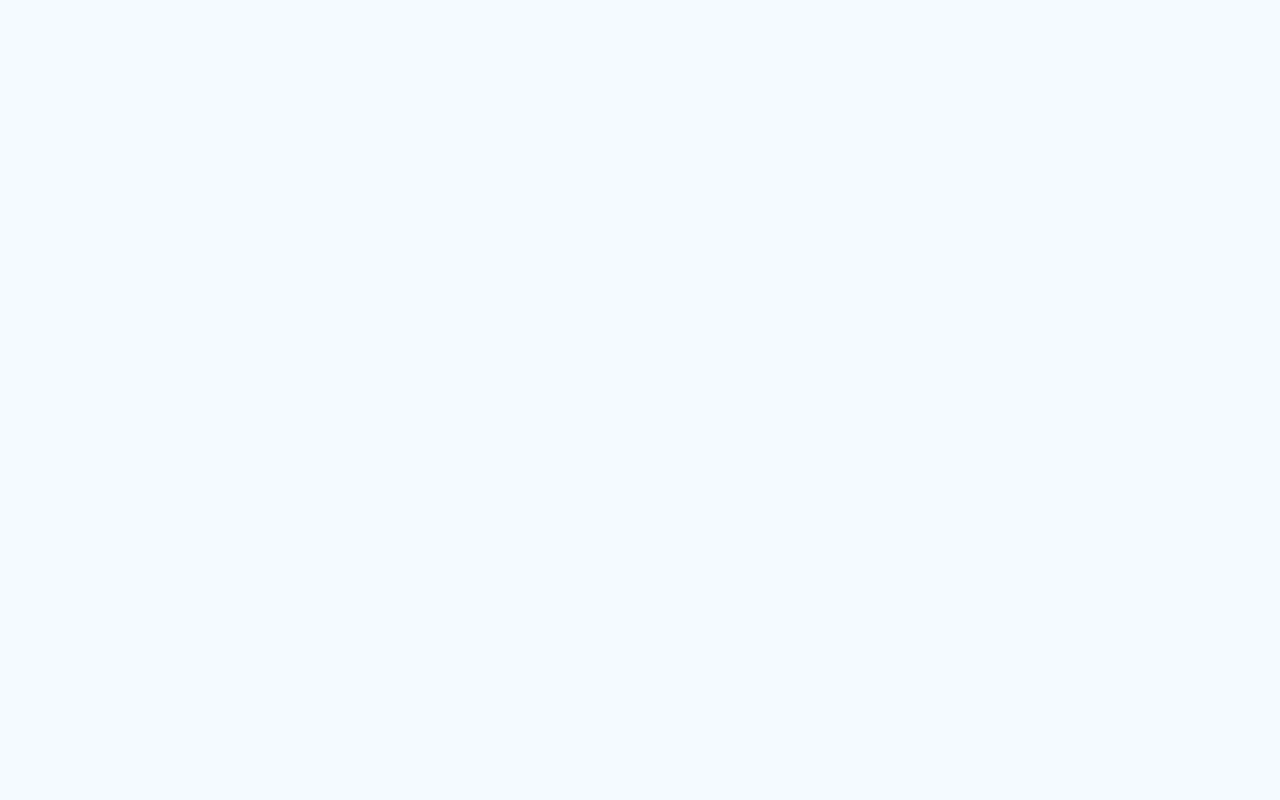
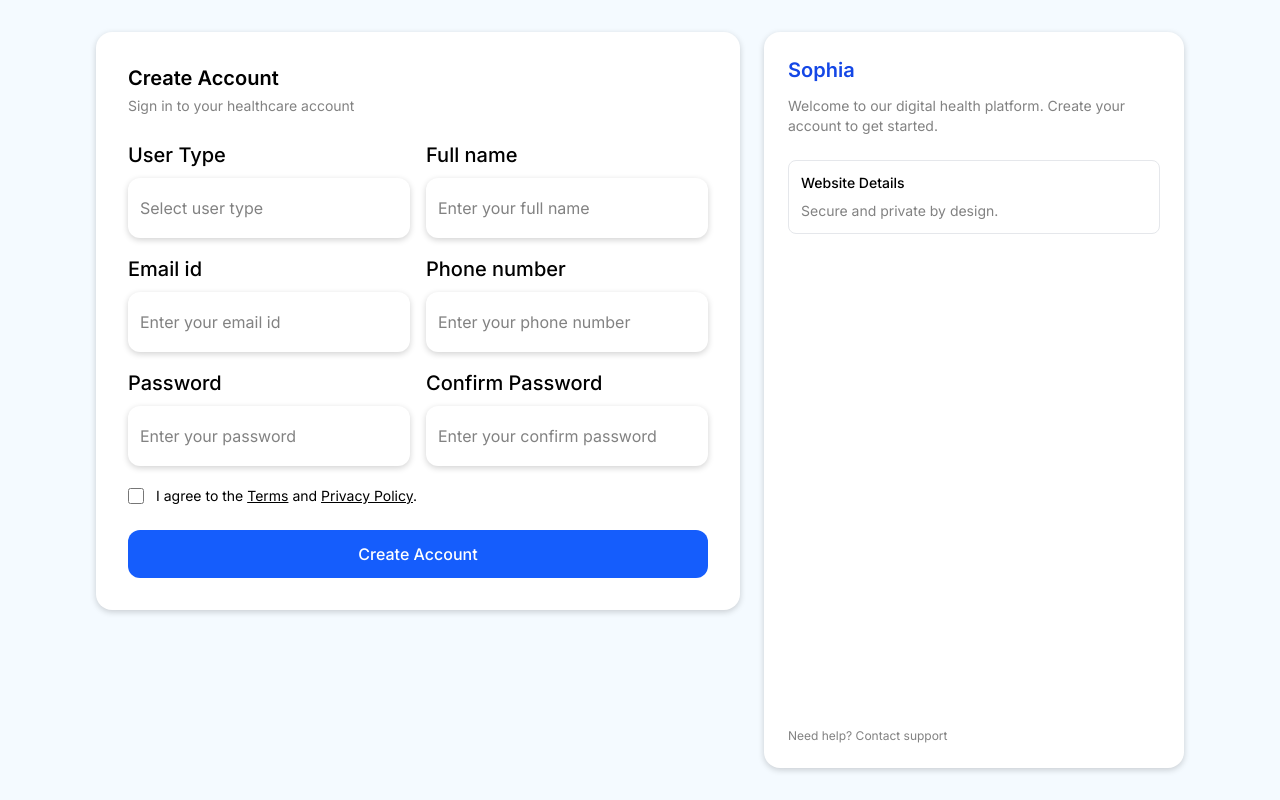
Before and after one commit to Aayu0299/sophia_web, a Next.js app: page /1/sign-up in a window 1280 px wide. Built offline with nearby package versions, Linux system fonts and the light colour scheme.

Commit message:
working on signup form

```diff
--- a/src/app/components/authComponent/SignUp.js
+++ b/src/app/components/authComponent/SignUp.js
@@ -1,4 +1,12 @@
+"use client";
+
+import { useState } from "react";
 import { useForm } from "react-hook-form";
+import InputField from "@/app/components/ui/InputField";
+import UserTypeModal from "@/app/components/authComponent/UserTypeModal";
+import { validationRules } from "@/app/utils/Validation";
+import { TEXT } from "@/app/utils/Text";
+import { handleKeyPress } from "@/app/utils/InputFunction";
 
 //---------function for signup form-------------
 export default function SignUp({ role }) {
@@ -6,20 +14,165 @@ export default function SignUp({ role }) {
   const {
     register,
     handleSubmit,
+    setValue,
+    trigger,
+    watch,
     formState: { errors, isSubmitting },
   } = useForm({
     mode: "onSubmit",
-    defaultValues: { username: "", password: "" },
+    defaultValues: {
+      userType: "",
+      fullName: "",
+      email: "",
+      phone: "",
+      password: "",
+      confirmPassword: "",
+      agreeTerms: false,
+    },
   });
 
-  const onSubmit = async (formData) => {};
+  const [isUserTypeOpen, setIsUserTypeOpen] = useState(false);
+  const selectedUserType = watch("userType");
+
+  const onSubmit = async (formData) => {
+    // Demo submit – replace with API call later
+    // eslint-disable-next-line no-console
+    console.log("SignUp form:", formData);
+  };
+
+  const handleSelectUserType = (type) => {
+    setValue("userType", type, { shouldDirty: true, shouldTouch: true });
+    trigger("userType");
+    setIsUserTypeOpen(false);
+  };
 
   return (
     <div className="min-h-screen bg-(--lightblue)">
-      <form
-        onSubmit={handleSubmit(onSubmit)}
-        className="flex items-center"
-      ></form>
+      <div className="mx-auto grid min-h-screen max-w-6xl grid-cols-1 gap-6 px-4 py-8 lg:grid-cols-[1fr_420px] lg:px-8">
+        <div className="flex items-start justify-center">
+          <form
+            onSubmit={handleSubmit(onSubmit)}
+            className="w-full rounded-2xl bg-white p-5 shadow-sm [box-shadow:var(--boxshadow-input)] sm:p-6 md:p-8"
+          >
+            <h1 className="text-xl font-semibold text-(--black)">{TEXT.CREATE_ACCOUNT}</h1>
+            <p className="mt-1 text-sm text-(--grayshade)">{TEXT.SIGN_ACCOUNT}</p>
+
+            <div className="mt-6 grid grid-cols-1 gap-4 md:grid-cols-2">
+              <InputField
+                label={TEXT.USER_TYPE}
+                name="userType"
+                placeholder="Select user type"
+                error={errors.userType?.message}
+                register={register}
+                validationRules={validationRules.userType}
+                readOnly
+                onClick={() => setIsUserTypeOpen(true)}
+              />
+              <InputField
+                label={TEXT.FULL_NAME}
+                name="fullName"
+                placeholder={TEXT.ENTER_FULL_NAME}
+                error={errors.fullName?.message}
+                register={register}
+                validationRules={validationRules.fullName}
+                onKeyDown={handleKeyPress}
+              />
+              <InputField
+                label={TEXT.EMAIL_ID}
+                name="email"
+                type="email"
+                placeholder={TEXT.ENTER_EMAIL}
+                error={errors.email?.message}
+                register={register}
+                validationRules={validationRules.email}
+              />
+              <InputField
+                label={TEXT.PHONE_NUMBER}
+                name="phone"
+                type="tel"
+                placeholder={TEXT.ENTER_PHONE_NUMBER}
+                error={errors.phone?.message}
+                register={register}
+                validationRules={validationRules.phone}
+              />
+              <InputField
+                label={TEXT.PASSWORD}
+                name="password"
+                type="password"
+                placeholder={TEXT.ENTER_PASSWORD}
+                error={errors.password?.message}
+                register={register}
+                validationRules={validationRules.password}
+              />
+              <InputField
+                label={TEXT.CONFIRM_PASSWORD}
+                name="confirmPassword"
+                type="password"
+                placeholder={TEXT.ENTER_CONFIRM_PASSWORD}
+                error={errors.confirmPassword?.message}
+                register={register}
+                validationRules={{
+                  ...validationRules.confirmPassword,
+                  validate: (value, { watch }) =>
+                    value === watch("password") || TEXT.PASSWORD_NOT_MATCH,
+                }}
+                watch={watch}
+              />
+            </div>
+
+            <div className="mt-5 space-y-3">
+              <label className="flex items-center gap-3 text-sm text-(--black)">
+                <input
+                  type="checkbox"
+                  className="h-4 w-4 rounded border-gray-300 text-blue-600 focus:ring-blue-500"
+                  {...register("agreeTerms", { required: true })}
+                />
+                <span>
+                  I agree to the <a className="underline" href="#">Terms</a> and <a className="underline" href="#">Privacy Policy</a>.
+                </span>
+              </label>
+              {errors.agreeTerms && (
+                <p className="text-[12px] text-red-600">Please accept the terms to continue.</p>
+              )}
+            </div>
+
+            <div className="mt-6">
+              <button
+                disabled={isSubmitting}
+                type="submit"
+                className="h-12 w-full rounded-xl bg-blue-600 font-medium text-white transition hover:bg-blue-700 disabled:opacity-60"
+              >
+                {TEXT.CREATE_ACCOUNT}
+              </button>
+            </div>
+          </form>
+        </div>
+
+        <aside className="hidden rounded-2xl bg-white p-6 lg:block [box-shadow:var(--boxshadow-input)]">
+          <div className="flex h-full flex-col justify-between">
+            <div>
+              <div className="text-xl font-semibold text-blue-700">{TEXT.SOPHIA}</div>
+              <p className="mt-3 text-sm text-(--grayshade)">
+                Welcome to our digital health platform. Create your account to get started.
+              </p>
+              <div className="mt-6 space-y-3 text-sm">
+                <div className="rounded-lg border border-gray-200 p-3">
+                  <div className="font-medium">Website Details</div>
+                  <div className="mt-2 text-(--grayshade)">Secure and private by design.</div>
+                </div>
+              </div>
+            </div>
+            <div className="mt-8 text-xs text-(--grayshade)">Need help? Contact support</div>
+          </div>
+        </aside>
+      </div>
+
+      <UserTypeModal
+        open={isUserTypeOpen}
+        onClose={() => setIsUserTypeOpen(false)}
+        onSelect={handleSelectUserType}
+        selected={selectedUserType}
+      />
     </div>
   );
 }
--- /dev/null
+++ b/src/app/components/authComponent/UserTypeModal.js
@@ -0,0 +1,61 @@
+"use client";
+
+import { TEXT } from "@/app/utils/Text";
+import { useEffect } from "react";
+
+export default function UserTypeModal({ open, onClose, onSelect, selected }) {
+  useEffect(() => {
+    const onEsc = (e) => {
+      if (e.key === "Escape") onClose();
+    };
+    if (open) window.addEventListener("keydown", onEsc);
+    return () => window.removeEventListener("keydown", onEsc);
+  }, [open, onClose]);
+
+  if (!open) return null;
+
+  const options = [
+    { key: "patient", label: TEXT.PATIENT },
+    { key: "doctor", label: TEXT.DOCTOR },
+    { key: "family", label: TEXT.FAMILY },
+    { key: "caregiver", label: TEXT.CAREGIVER },
+  ];
+
+  return (
+    <div className="fixed inset-0 z-50 flex items-center justify-center bg-black/50 px-4">
+      <div className="w-full max-w-md rounded-2xl bg-white p-6 shadow-xl">
+        <div className="flex items-center justify-between">
+          <h2 className="text-xl font-semibold text-(--black)">{TEXT.USER_TYPE}</h2>
+          <button
+            onClick={onClose}
+            className="rounded-md px-2 py-1 text-(--grayshade) hover:bg-gray-100"
+            aria-label="Close"
+          >
+            ✕
+          </button>
+        </div>
+        <div className="mt-4 grid grid-cols-2 gap-3">
+          {options.map((opt) => (
+            <button
+              key={opt.key}
+              onClick={() => onSelect(opt.label)}
+              className={`h-20 rounded-xl border text-sm font-medium transition [box-shadow:var(--boxshadow-input)] hover:shadow ${
+                selected === opt.label ? "border-blue-600 bg-blue-50 text-blue-700" : "border-gray-200 bg-white text-(--black)"
+              }`}
+            >
+              {opt.label}
+            </button>
+          ))}
+        </div>
+        <div className="mt-6 flex justify-end gap-2">
+          <button
+            onClick={onClose}
+            className="h-10 rounded-lg bg-(--black) px-4 text-white"
+          >
+            OK
+          </button>
+        </div>
+      </div>
+    </div>
+  );
+}
--- a/src/app/utils/Text.js
+++ b/src/app/utils/Text.js
@@ -48,4 +48,13 @@ export const TEXT = {
   ENTER_EMAIL: "Enter your email id",
   PLEASE_ENTER_EMAIL: "Please enter email",
   ENTER_VALID_EMAIL: "Please enter valid email",
+  FULL_NAME: "Full name",
+  ENTER_FULL_NAME: "Enter your full name",
+  FULL_NAME_REQUIRED: "Full name is required.",
+  PHONE_NUMBER: "Phone number",
+  ENTER_PHONE_NUMBER: "Enter your phone number",
+  PHONE_REQUIRED: "Phone number is required.",
+  PHONE_INVALID: "Enter a valid phone number.",
+  USER_TYPE: "User Type",
+  USER_TYPE_REQUIRED: "Please select a user type.",
 };
--- a/src/app/utils/Validation.js
+++ b/src/app/utils/Validation.js
@@ -1,6 +1,16 @@
 import { TEXT } from "./Text";
 
 export const validationRules = {
+  userType: {
+    required: TEXT.USER_TYPE_REQUIRED,
+  },
+  fullName: {
+    required: TEXT.FULL_NAME_REQUIRED,
+    minLength: {
+      value: 2,
+      message: TEXT.FULL_NAME_REQUIRED,
+    },
+  },
   username: {
     required: TEXT.USER_REQUIRED,
     minLength: {
@@ -44,4 +54,11 @@ export const validationRules = {
       message: TEXT.ENTER_VALID_EMAIL,
     },
   },
+  phone: {
+    required: TEXT.PHONE_REQUIRED,
+    pattern: {
+      value: /^[0-9+\-\s()]{7,15}$/,
+      message: TEXT.PHONE_INVALID,
+    },
+  },
 };
```
